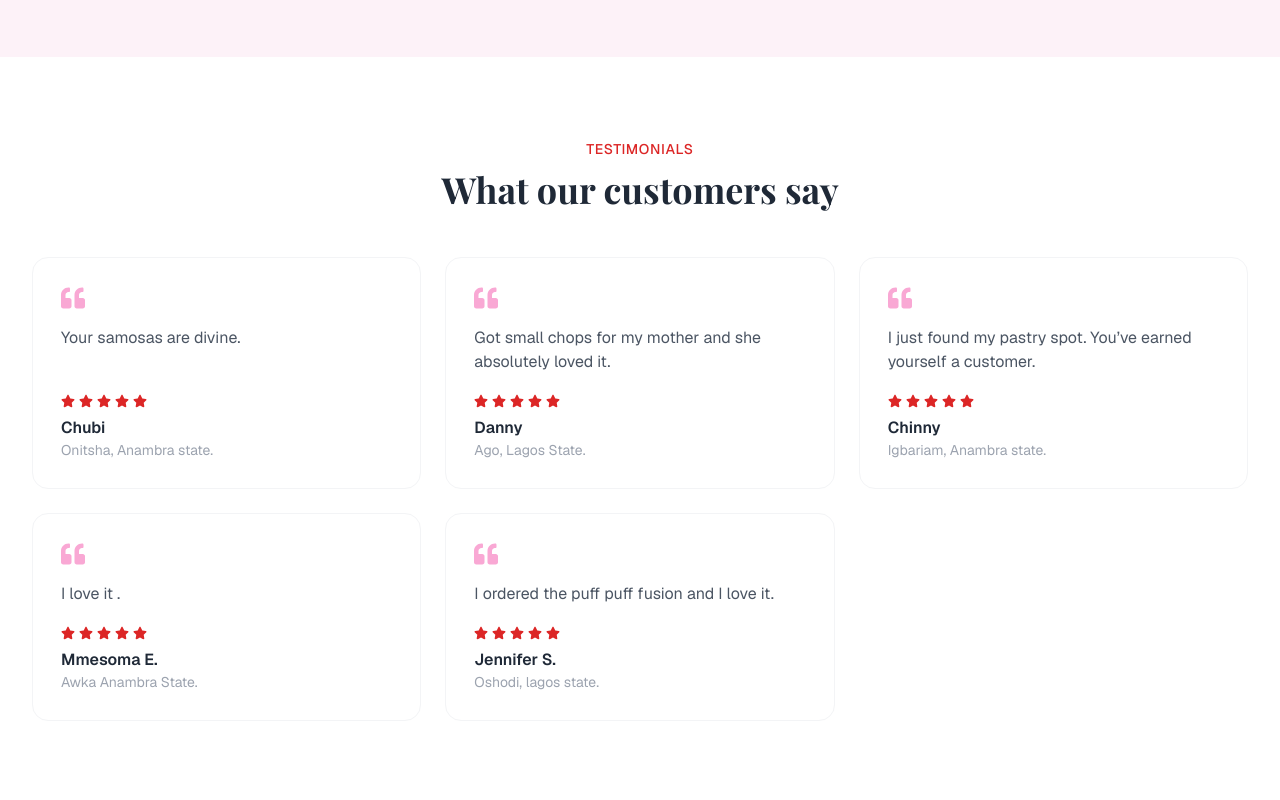
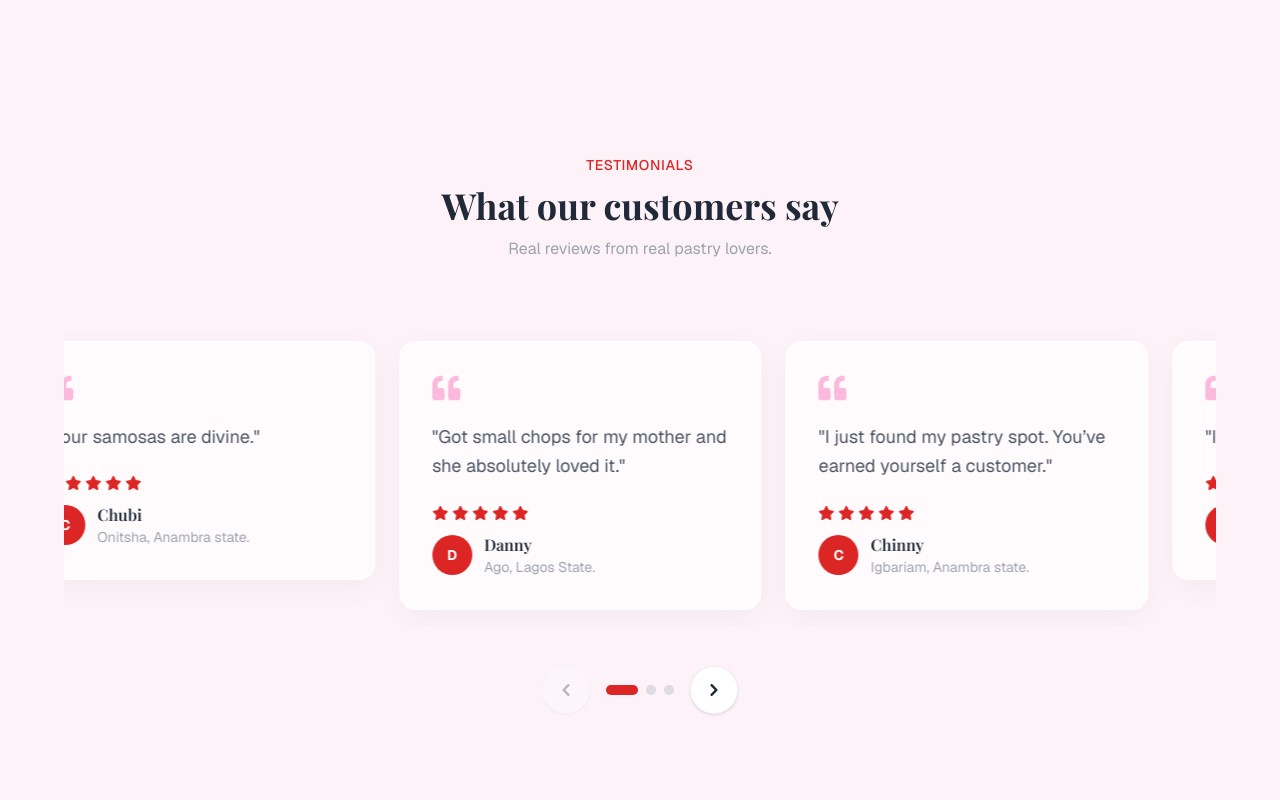
Before and after one commit to Dabeluchukwu/AfterSunriseCafe-Frontend, a Next.js app: page / in a window 1280 px wide. Shown: the part 2060-2860 px from the top of the page. Built offline with nearby package versions, Linux system fonts and the light colour scheme; no server answers.

Commit message:
added carusel to the testimonial section

```diff
--- a/components/home/Testimonials.jsx
+++ b/components/home/Testimonials.jsx
@@ -1,4 +1,9 @@
+"use client";
+
+import { useState, useEffect, useRef } from "react";
 import { FaStar, FaQuoteLeft } from "react-icons/fa";
+import { HiChevronLeft, HiChevronRight } from "react-icons/hi";
+import { motion, AnimatePresence } from "framer-motion";
 import FadeUp from "@/components/ui/FadeUp";
 
 const TESTIMONIALS = [
@@ -20,46 +25,157 @@ const TESTIMONIALS = [
   {
     name: "Mmesoma E.",
     role: "Awka Anambra State.",
-    text: "I love it .",
+    text: "I love it.",
   },
   {
     name: "Jennifer S.",
-    role: "Oshodi, lagos state.",
-    text: "I ordered the puff puff fusion and I love it. ",
+    role: "Oshodi, Lagos state.",
+    text: "I ordered the puff puff fusion and I love it.",
   },
 ];
 
+// Helper to determine how many cards to show based on screen width
+// (We use a simple state approach to avoid hydration mismatch errors)
+function useCardsPerView() {
+  const [perView, setPerView] = useState(1);
+  useEffect(() => {
+    const handleResize = () => {
+      if (window.innerWidth >= 1024) setPerView(3);
+      else if (window.innerWidth >= 768) setPerView(2);
+      else setPerView(1);
+    };
+    handleResize();
+    window.addEventListener("resize", handleResize);
+    return () => window.removeEventListener("resize", handleResize);
+  }, []);
+  return perView;
+}
+
 export default function Testimonials() {
+  const [currentIndex, setCurrentIndex] = useState(0);
+  const [isHovered, setIsHovered] = useState(false);
+  const cardsPerView = useCardsPerView();
+  const maxIndex = Math.max(0, TESTIMONIALS.length - cardsPerView);
+
+  // Auto-play logic
+   // Auto-play logic
+  useEffect(() => {
+    if (isHovered || maxIndex === 0) return;
+
+    const timer = setInterval(() => {
+      setCurrentIndex((prev) => {
+        // If we've reached the end, loop back to 0
+        if (prev >= maxIndex) return 0;
+        return prev + 1;
+      });
+    }, 2000);
+
+    return () => clearInterval(timer);
+  }, [isHovered, maxIndex]);
+
+
+  const next = () => setCurrentIndex((prev) => Math.min(prev + 1, maxIndex));
+  const prev = () => setCurrentIndex((prev) => Math.max(prev - 1, 0));
+
   return (
-    <section className="py-20 bg-primary">
+    <section className="py-24 bg-accent-50 relative overflow-hidden">
+      {/* Background Blur Blobs for the Glass effect */}
+      <div className="absolute top-0 left-1/4 w-96 h-96 bg-secondary/10 rounded-full blur-3xl -z-10" />
+      <div className="absolute bottom-0 right-1/4 w-96 h-96 bg-accent-300/20 rounded-full blur-3xl -z-10" />
+
       <div className="max-w-7xl mx-auto px-4 sm:px-6 lg:px-8">
-        <FadeUp className="text-center max-w-2xl mx-auto mb-12">
+        <FadeUp className="text-center max-w-2xl mx-auto mb-16">
           <span className="text-secondary font-medium text-sm uppercase tracking-wider">
             Testimonials
           </span>
           <h2 className="font-display text-3xl sm:text-4xl font-bold text-ink mt-2">
             What our customers say
           </h2>
+          <p className="mt-3 text-ink-muted">
+            Real reviews from real pastry lovers.
+          </p>
         </FadeUp>
 
-        <div className="grid gap-6 md:grid-cols-3">
+        {/* Carousel Container */}
+        <div
+          className="relative max-w-6xl mx-auto"
+          onMouseEnter={() => setIsHovered(true)}
+          onMouseLeave={() => setIsHovered(false)}
+        >
+          {/* Main Carousel Window */}
+          <div className="overflow-hidden px-2 py-4">
+            <motion.div
+              className="flex gap-6"
+              animate={{ x: `calc(-${currentIndex * (100 / cardsPerView)}% - ${currentIndex * (24 / cardsPerView)}px)` }}
+              transition={{ type: "spring", stiffness: 300, damping: 30 }}
+            >
               {TESTIMONIALS.map((t, i) => (
-            <FadeUp key={t.name} delay={i * 0.1}>
-              <div className="bg-white rounded-card p-7 border border-gray-100 h-full flex flex-col">
-                <FaQuoteLeft className="text-accent mb-4" size={24} />
-                <p className="text-ink-soft flex-1">{t.text}</p>
-                <div className="mt-5 flex items-center gap-1 text-secondary">
+                <div
+                  key={i}
+                  className="min-w-[100%] md:min-w-[calc(50%-12px)] lg:min-w-[calc(33.333%-16px)] h-full"
+                >
+                  {/* Glassmorphic Card */}
+                  <div className="h-full bg-white/70 backdrop-blur-lg rounded-card p-8 border border-white/40 shadow-[0_8px_30px_rgb(0,0,0,0.04)] flex flex-col transition-transform hover:-translate-y-1">
+                    <FaQuoteLeft className="text-accent/80 mb-5" size={28} />
+                    <p className="text-lg text-ink-soft flex-1 leading-relaxed">
+                      "{t.text}"
+                    </p>
+                    <div className="mt-6 flex items-center gap-1 text-secondary">
                       {Array.from({ length: 5 }).map((_, k) => (
-                    <FaStar key={k} size={14} />
+                        <FaStar key={k} size={16} />
                       ))}
                     </div>
-                <div className="mt-2">
-                  <div className="font-semibold text-ink">{t.name}</div>
+                    <div className="mt-3 flex items-center gap-3">
+                      <div className="w-10 h-10 rounded-full bg-secondary text-white flex items-center justify-center font-bold text-sm">
+                        {t.name.charAt(0)}
+                      </div>
+                      <div>
+                        <div className="font-display font-semibold text-ink text-base">
+                          {t.name}
+                        </div>
                         <div className="text-sm text-ink-muted">{t.role}</div>
                       </div>
                     </div>
-            </FadeUp>
+                  </div>
+                </div>
               ))}
+            </motion.div>
+          </div>
+
+          {/* Navigation Controls */}
+          <div className="flex items-center justify-center gap-4 mt-10">
+            <button
+              onClick={prev}
+              disabled={currentIndex === 0}
+              className="w-12 h-12 rounded-full bg-white text-ink flex items-center justify-center shadow-sm border border-gray-100 hover:bg-secondary hover:text-white hover:border-secondary transition-all disabled:opacity-30 disabled:hover:bg-white disabled:hover:text-ink disabled:hover:border-gray-100"
+            >
+              <HiChevronLeft size={24} />
+            </button>
+
+            {/* Dots */}
+            <div className="flex gap-2">
+              {Array.from({ length: maxIndex + 1 }).map((_, i) => (
+                <button
+                  key={i}
+                  onClick={() => setCurrentIndex(i)}
+                  className={`h-2.5 rounded-full transition-all duration-300 ${
+                    currentIndex === i
+                      ? "w-8 bg-secondary"
+                      : "w-2.5 bg-ink-muted/30 hover:bg-ink-muted/60"
+                  }`}
+                  aria-label={`Go to slide ${i + 1}`}
+                />
+              ))}
+            </div>
+
+            <button
+              onClick={next}
+              disabled={currentIndex === maxIndex}
+              className="w-12 h-12 rounded-full bg-white text-ink flex items-center justify-center shadow-sm border border-gray-100 hover:bg-secondary hover:text-white hover:border-secondary transition-all disabled:opacity-30 disabled:hover:bg-white disabled:hover:text-ink disabled:hover:border-gray-100"
+            >
+              <HiChevronRight size={24} />
+            </button>
+          </div>
         </div>
       </div>
     </section>
```
Lines whose indentation alone changed are shown as unchanged.
